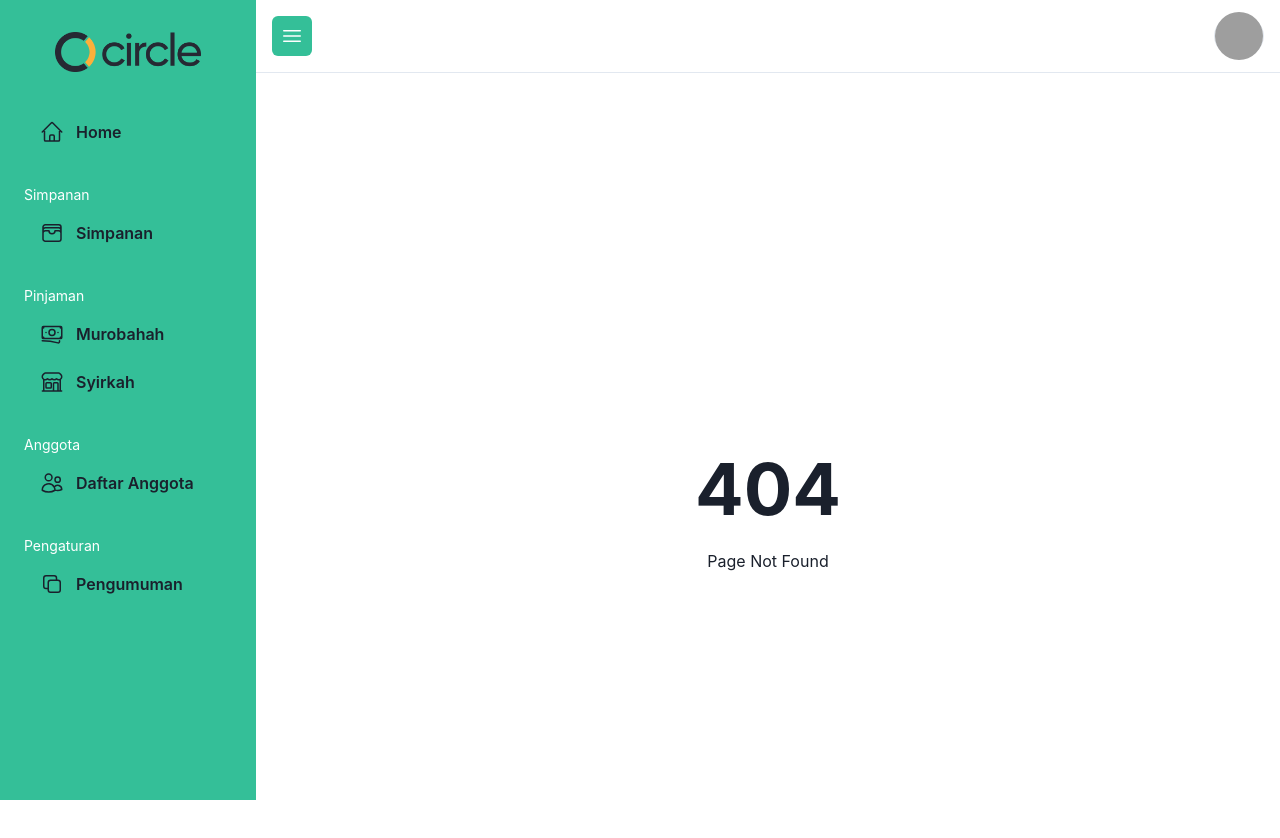
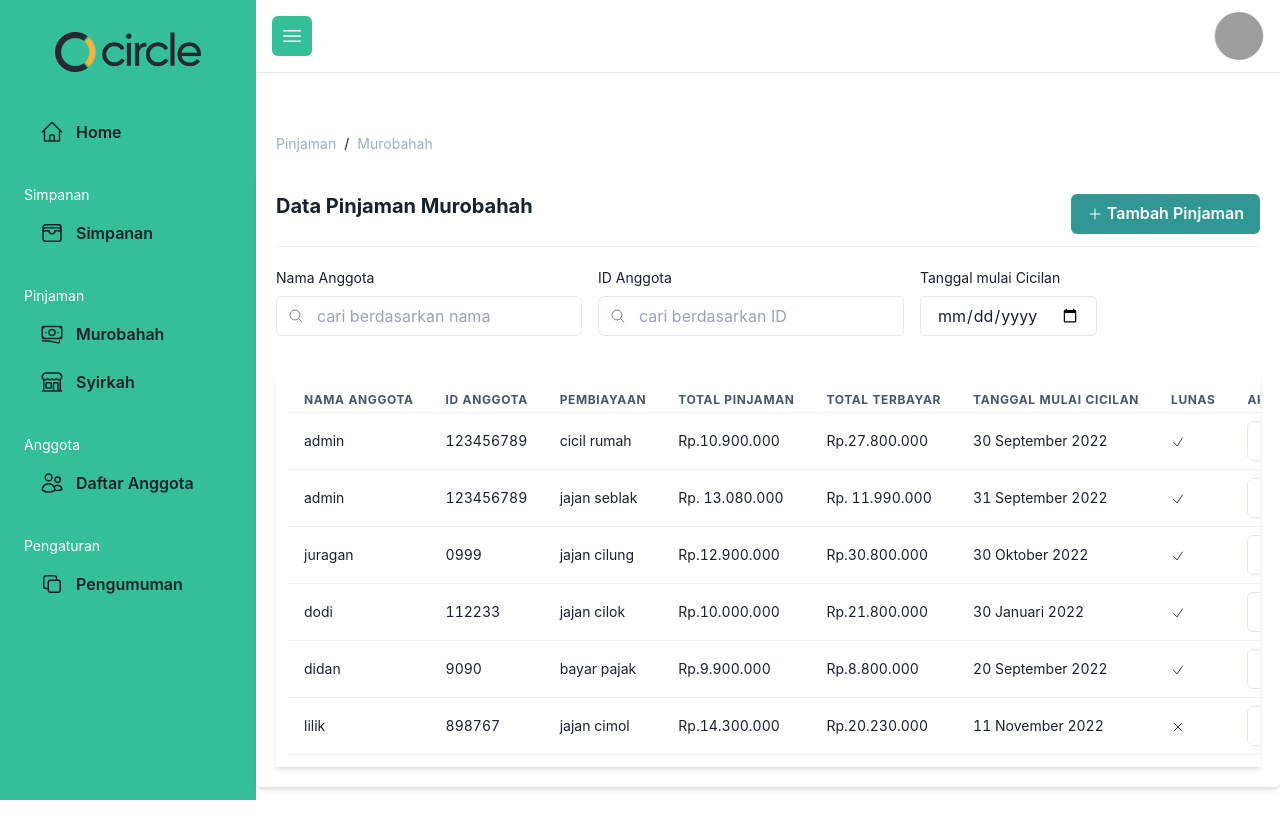
Before and after one commit to abduromanov/next13-example, a Next.js app: page /pinjaman/murobahah in a window 1280 px wide. Before the commit this address had no page. Shown: the top 838 px of the page. After the commit the page ends 800 px from the top, so only its background shows below. Built offline with nearby package versions, Linux system fonts and the light colour scheme; grey boxes are pictures that could not be loaded.

Commit message:
create table, menu murobahah

```diff
--- /dev/null
+++ b/src/components/Tables/TableMurobahah.tsx
@@ -0,0 +1,51 @@
+import {
+  Icon,
+  IconButton,
+  Menu,
+  MenuButton,
+  MenuItem,
+  MenuList,
+  Td,
+  Tr
+} from '@chakra-ui/react'
+import { CheckIcon, DocumentTextIcon, EllipsisVerticalIcon, TrashIcon, XMarkIcon } from '@heroicons/react/24/outline'
+import Link from 'next/link'
+
+
+type Props = {
+  item: any,
+}
+
+const CekLunas = (lunas: boolean) => {
+  if (lunas == true) {
+    return <Icon as={CheckIcon} />
+  }
+  return <Icon as={XMarkIcon} />
+
+}
+export default function TableMurobahah(props: Props) {
+  return (
+    <Tr>
+      <Td>{props.item.nama}</Td>
+      <Td>{props.item.idanggota}</Td>
+      <Td>{props.item.pembiayaan}</Td>
+      <Td>{props.item.totPinjaman}</Td>
+      <Td>{props.item.totTerbayar}</Td>
+      <Td>{props.item.tglMulaiCicilan}</Td>
+      <Td>{CekLunas(props.item.lunas)}</Td>
+      <Td>
+        <Menu>
+          <MenuButton as={IconButton} icon={<EllipsisVerticalIcon />} variant='outline' />
+          <MenuList>
+            <Link href={`/pinjaman/murobahah/${props.item.id}`}>
+              <MenuItem><Icon as={DocumentTextIcon} />&nbsp;Lihat Detail</MenuItem>
+            </Link>
+            <Link href={`/pinjaman/murobahah/${props.item.id}`}>
+              <MenuItem><Icon as={TrashIcon} color='red' />&nbsp;Hapus</MenuItem>
+            </Link>
+          </MenuList>
+        </Menu>
+      </Td>
+    </Tr>
+  )
+}
--- a/src/components/Tables/TableSimpanan.tsx
+++ b/src/components/Tables/TableSimpanan.tsx
@@ -21,7 +21,7 @@ export default function TableSimpananAnggota(props: Props) {
       <Td>
         <Link href={`/simpanan/simpanan-anggota/mutasi/${props.item.id}`} >
           <Tooltip hasArrow label='lihat mutasi' fontSize='xs'>
-            <Icon as={EyeIcon} color="teal" />
+            <Icon as={EyeIcon} color="teal" boxSize={5} />
           </Tooltip>
         </Link>
       </Td>
--- /dev/null
+++ b/src/components/Tables/TableSyirkah.tsx
@@ -0,0 +1,45 @@
+import {
+  Icon,
+  IconButton,
+  Menu,
+  MenuButton,
+  MenuItem,
+  MenuList,
+  Td,
+  Tr
+} from '@chakra-ui/react'
+import { DocumentTextIcon, EllipsisVerticalIcon, TrashIcon } from '@heroicons/react/24/outline'
+import Link from 'next/link'
+
+
+type Props = {
+  item: any,
+}
+
+
+export default function TableSyirkah(props: Props) {
+  return (
+    <Tr>
+      <Td>{props.item.namaBC}</Td>
+      <Td>{props.item.namaAnggota}</Td>
+      <Td>{props.item.idAnggota}</Td>
+      <Td>{props.item.modalAwal}</Td>
+      <Td>{props.item.modalHamasah}</Td>
+      <Td>{props.item.tglMulai}</Td>
+      <Td>{props.item.tglSelesai}</Td>
+      <Td>
+        <Menu>
+          <MenuButton as={IconButton} icon={<EllipsisVerticalIcon />} variant='outline' />
+          <MenuList>
+            <Link href={`/pinjaman/murobahah/${props.item.id}`}>
+              <MenuItem><Icon as={DocumentTextIcon} />&nbsp;Lihat Detail</MenuItem>
+            </Link>
+            <Link href={`/pinjaman/murobahah/${props.item.id}`}>
+              <MenuItem><Icon as={TrashIcon} color='red' />&nbsp;Hapus</MenuItem>
+            </Link>
+          </MenuList>
+        </Menu>
+      </Td>
+    </Tr>
+  )
+}
--- /dev/null
+++ b/src/pages/pinjaman/murobahah/index.tsx
@@ -0,0 +1,151 @@
+import { Box, Button, Card, CardBody, CardHeader, Divider, Flex, Heading, Icon, Input, InputGroup, InputLeftElement, Spacer, Table, TableContainer, Tbody, Text, Th, Thead, Tr } from "@chakra-ui/react"
+import { MagnifyingGlassIcon, PlusIcon } from "@heroicons/react/24/outline"
+import { GetServerSideProps } from "next"
+
+import BreadcrumbSection from "@/components/BreadcrumbSection"
+import TableMurobahah from "@/components/Tables/TableMurobahah"
+
+
+type TPageProps = {
+  pageTitle: string
+}
+
+export const getServerSideProps: GetServerSideProps<TPageProps> = async () => {
+  return {
+    props: {
+      pageTitle: 'Murobahah'
+    }
+  }
+}
+
+const dataMurobahah = [{
+  nama: 'admin',
+  idanggota: '123456789',
+  pembiayaan: 'cicil rumah',
+  totPinjaman: 'Rp.10.900.000',
+  totTerbayar: 'Rp.27.800.000',
+  tglMulaiCicilan: '30 September 2022',
+  lunas: true
+}, {
+  nama: 'admin',
+  idanggota: '123456789',
+  pembiayaan: 'jajan seblak',
+  totPinjaman: 'Rp. 13.080.000',
+  totTerbayar: 'Rp. 11.990.000',
+  tglMulaiCicilan: '31 September 2022',
+  lunas: true
+}, {
+  nama: 'juragan',
+  idanggota: '0999',
+  pembiayaan: 'jajan cilung',
+  totPinjaman: 'Rp.12.900.000',
+  totTerbayar: 'Rp.30.800.000',
+  tglMulaiCicilan: '30 Oktober 2022',
+  lunas: true
+}, {
+  nama: 'dodi',
+  idanggota: '112233',
+  pembiayaan: 'jajan cilok',
+  totPinjaman: 'Rp.10.000.000',
+  totTerbayar: 'Rp.21.800.000',
+  tglMulaiCicilan: '30 Januari 2022',
+  lunas: true
+}, {
+  nama: 'didan',
+  idanggota: '9090',
+  pembiayaan: 'bayar pajak',
+  totPinjaman: 'Rp.9.900.000',
+  totTerbayar: 'Rp.8.800.000',
+  tglMulaiCicilan: '20 September 2022',
+  lunas: true
+}, {
+  nama: 'lilik',
+  idanggota: '898767',
+  pembiayaan: 'jajan cimol',
+  totPinjaman: 'Rp.14.300.000',
+  totTerbayar: 'Rp.20.230.000',
+  tglMulaiCicilan: '11 November 2022',
+  lunas: false
+}]
+export default function PageMurobahah() {
+  const breadcrumbData = [
+    {
+      name: 'Pinjaman',
+    },
+    {
+      name: 'Murobahah',
+    },
+  ];
+  return (
+    <>
+      <Box>
+        <Box>
+          <BreadcrumbSection data={breadcrumbData} />
+        </Box>
+        <Card boxShadow='md'>
+          <CardHeader>
+            <Flex mb={3}>
+              <Box>
+                <Heading size='md'>Data Pinjaman Murobahah</Heading>
+              </Box>
+              <Spacer />
+              <Box>
+                <Button colorScheme='teal'><Icon as={PlusIcon} />&nbsp;Tambah Pinjaman</Button>
+              </Box>
+            </Flex>
+            <Divider />
+            <Flex gap='4' alignItems='center' flexWrap='wrap' mt={5}>
+              <Box>
+                <Text fontSize='sm'>Nama Anggota</Text>
+                <InputGroup mt={2}>
+                  <InputLeftElement
+                    pointerEvents='none'>
+                    <Icon as={MagnifyingGlassIcon} color='gray' />
+                  </InputLeftElement>
+                  <Input placeholder="cari berdasarkan nama" focusBorderColor="teal.200" />
+                </InputGroup>
+              </Box>
+              <Box>
+                <Text fontSize='sm'>ID Anggota</Text>
+                <InputGroup mt={2}>
+                  <InputLeftElement
+                    pointerEvents='none'>
+                    <Icon as={MagnifyingGlassIcon} color='gray' />
+                  </InputLeftElement>
+                  <Input placeholder="cari berdasarkan ID" focusBorderColor="teal.200" />
+                </InputGroup>
+              </Box>
+              <Box>
+                <Text fontSize='sm'>Tanggal mulai Cicilan</Text>
+                <Input type='date' focusBorderColor="teal.200" mt={2} />
+              </Box>
+            </Flex>
+          </CardHeader>
+          <CardBody>
+            <TableContainer p={3} boxShadow='md'>
+              <Table size='sm'>
+                <Thead>
+                  <Tr>
+                    <Th>Nama Anggota</Th>
+                    <Th>ID Anggota</Th>
+                    <Th>Pembiayaan</Th>
+                    <Th>Total Pinjaman</Th>
+                    <Th>Total Terbayar</Th>
+                    <Th>Tanggal Mulai Cicilan</Th>
+                    <Th>Lunas</Th>
+                    <Th>Aksi</Th>
+                  </Tr>
+                </Thead>
+                <Tbody>
+                  {dataMurobahah.map((item, index) => (
+                    <TableMurobahah item={item} key={index} />
+                  ))}
+                </Tbody>
+              </Table>
+            </TableContainer>
+          </CardBody>
+        </Card>
+      </Box>
+    </>
+  )
+}
--- /dev/null
+++ b/src/pages/pinjaman/syirkah/index.tsx
@@ -0,0 +1,103 @@
+import { Box, Card, CardBody, CardHeader, Table, TableContainer, Tbody, Th, Thead, Tr } from "@chakra-ui/react"
+import { GetServerSideProps } from "next"
+
+import TableSyirkah from "@/components/Tables/TableSyirkah"
+
+type TPageProps = {
+  pageTitle: string
+}
+
+export const getServerSideProps: GetServerSideProps<TPageProps> = async () => {
+  return {
+    props: {
+      pageTitle: 'Syirkah'
+    }
+  }
+}
+
+const dataSyirkah = [{
+  namaBC: 'makan malam',
+  namaAnggota: 'admin',
+  idanggota: '123456789',
+  modalAwal: 'cicil rumah',
+  modalHamasah: 'Rp.10.900.000',
+  tglMulai: 'Rp.27.800.000',
+  tglSelesai: '30 September 2022',
+}, {
+  namaBC: 'makan malam',
+  namaAnggota: 'admin',
+  idanggota: '123456789',
+  modalAwal: 'cicil rumah',
+  modalHamasah: 'Rp.10.900.000',
+  tglMulai: 'Rp.27.800.000',
+  tglSelesai: '30 September 2022',
+}, {
+  namaBC: 'makan malam',
+  namaAnggota: 'admin',
+  idanggota: '123456789',
+  modalAwal: 'cicil rumah',
+  modalHamasah: 'Rp.10.900.000',
+  tglMulai: 'Rp.27.800.000',
+  tglSelesai: '30 September 2022',
+}, {
+  namaBC: 'makan malam',
+  namaAnggota: 'admin',
+  idanggota: '123456789',
+  modalAwal: 'cicil rumah',
+  modalHamasah: 'Rp.10.900.000',
+  tglMulai: 'Rp.27.800.000',
+  tglSelesai: '30 September 2022',
+}, {
+  namaBC: 'makan malam',
+  namaAnggota: 'admin',
+  idanggota: '123456789',
+  modalAwal: 'cicil rumah',
+  modalHamasah: 'Rp.10.900.000',
+  tglMulai: 'Rp.27.800.000',
+  tglSelesai: '30 September 2022',
+}, {
+  namaBC: 'makan malam',
+  namaAnggota: 'admin',
+  idanggota: '123456789',
+  modalAwal: 'cicil rumah',
+  modalHamasah: 'Rp.10.900.000',
+  tglMulai: 'Rp.27.800.000',
+  tglSelesai: '30 September 2022',
+}]
+
+export default function PageSyirkah() {
+  return (
+    <>
+      <Box>
+        <Card>
+          <CardHeader>
+
+          </CardHeader>
+          <CardBody>
+            <TableContainer>
+              <Table>
+                <Thead>
+                  <Tr>
+                    <Th>Nama BC</Th>
+                    <Th>Nama Anggota</Th>
+                    <Th>ID Anggota</Th>
+                    <Th>Modal Awal</Th>
+                    <Th>Modal Hamasah</Th>
+                    <Th>Tanggal Mulai</Th>
+                    <Th>Tanggal Seleksi</Th>
+                    <Th>Aksi</Th>
+                  </Tr>
+                </Thead>
+                <Tbody>
+                  {dataSyirkah.map((item, index) => (
+                    <TableSyirkah key={index} item={item} />
+                  ))}
+                </Tbody>
+              </Table>
+            </TableContainer>
+          </CardBody>
+        </Card>
+      </Box>
+    </>
+  )
+}
--- a/src/pages/simpanan/simpanan-anggota/index.tsx
+++ b/src/pages/simpanan/simpanan-anggota/index.tsx
@@ -69,7 +69,7 @@ export default function PageSimpanan() {
                     pointerEvents='none'>
                     <Icon as={MagnifyingGlassIcon} color='gray' />
                   </InputLeftElement>
-                  <Input placeholder="cari berdasarkan nama" focusBorderColor="teal.100" />
+                  <Input placeholder="cari berdasarkan nama" focusBorderColor="teal.200" />
                 </InputGroup>
               </Box>
             </Flex>
--- a/src/services/utils/menus.ts
+++ b/src/services/utils/menus.ts
@@ -23,7 +23,7 @@ const list: TSidebarMenu[] = [
   {
     label: "Murobahah",
     icon: "BanknotesIcon",
-    route: "murobahah",
+    route: "/pinjaman/murobahah",
     group: "Pinjaman",
   },
   {
```
